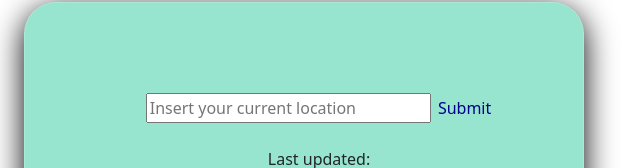
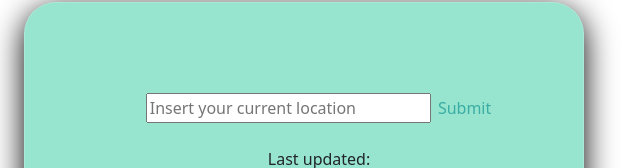
Before and after one commit to MartaCoelho750/app-weather, a website built with Parcel: page index.html in a window 1280 px wide. Shown: the part 168-336 px from the top of the page, 346-986 px from the left. Built offline with nearby package versions, Linux system fonts and the light colour scheme; no server answers.

Commit message:
Cleaned css

```diff
--- a/src/index.css
+++ b/src/index.css
@@ -18,7 +18,7 @@ form {
   padding: 1px;
   margin-left: 2px;
   background-color: #97e4cf;
-  color: darkblue;
+  color: rgba(29, 156, 150, 0.76);
   border: darkgray;
 }
 
```
